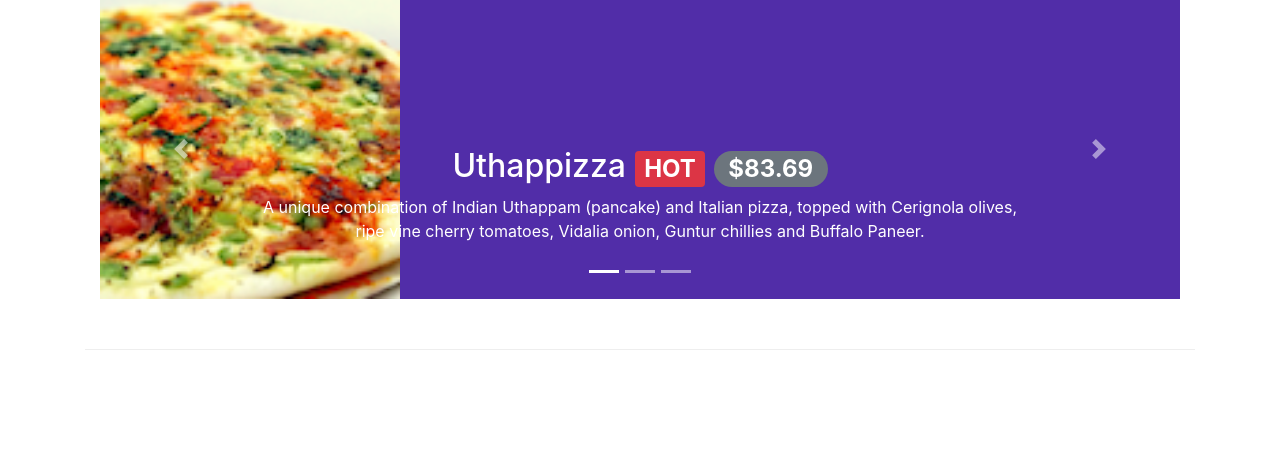
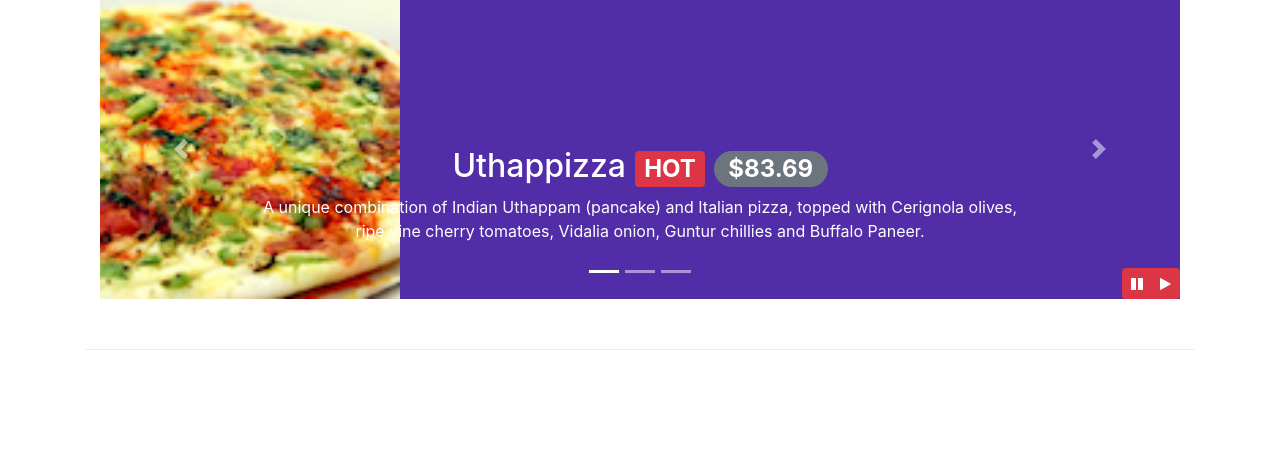
Before and after one commit to pratt3000/Learning-Bootstrap, a PHP site: page / in a window 1280 px wide. Shown: the part 385-843 px from the top of the page. Run offline with PHP 8.4, Linux system fonts and the light colour scheme; some libraries are stand-ins or nearby versions.

Commit message:
jquery functionality fo carousel: pause and play button

```diff
--- a/css/styles.css
+++ b/css/styles.css
@@ -42,3 +42,8 @@ height:300px
     left: 0;
     min-height: 300px;
 }
+#carouselButton{
+    right: 0px;
+    bottom:0px;
+    position: absolute;
+}
--- a/index.html
+++ b/index.html
@@ -223,6 +223,14 @@
                     <a class="carousel-control-next" href="#mycarousel" role="button" data-slide="next">
                         <span class="carousel-control-next-icon"></span>
                     </a>
+                    <div class="btn-group" id = "carouselButton">
+                        <button class="btn btn-danger btn-sm" id="carouosel-pause">
+                            <span class="fa fa-pause"></span>
+                        </button>
+                        <button class="btn btn-danger btn-sm" id="carouosel-pause">
+                            <span class="fa fa-play"></span>
+                        </button>
+                    </div>
                 </div>
             </div>
         </div>
@@ -325,6 +333,17 @@
  <script src="node_modules/jquery/dist/jquery.slim.min.js"></script>
  <script src="node_modules/popper.js/dist/umd/popper.min.js"></script>
  <script src="node_modules/bootstrap/dist/js/bootstrap.min.js"></script>
+ <script>
+     $(document).ready(function(){
+         $('#mycarousel').carousel({interval:3000});
+         $('#carousel-pause').click(function(){
+            $('#mycarousel').carousel('pause');
+         });
+         $('#carousel-play').click(function(){
+            $('#mycarousel').carousel('cycle');
+         });
+     });
+ </script>
 </body>
 
 </html>
```
